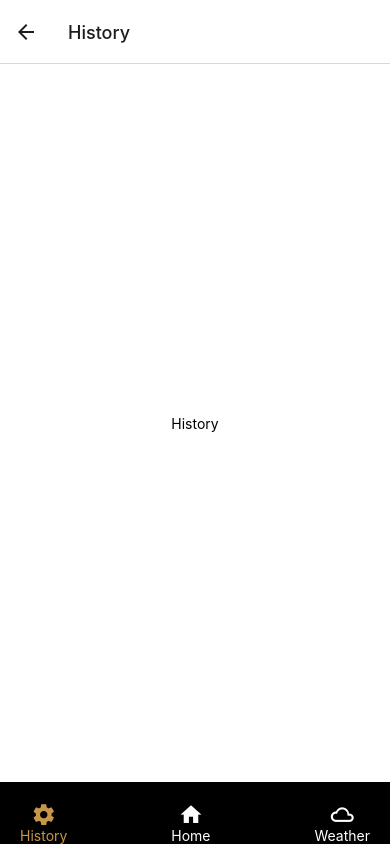
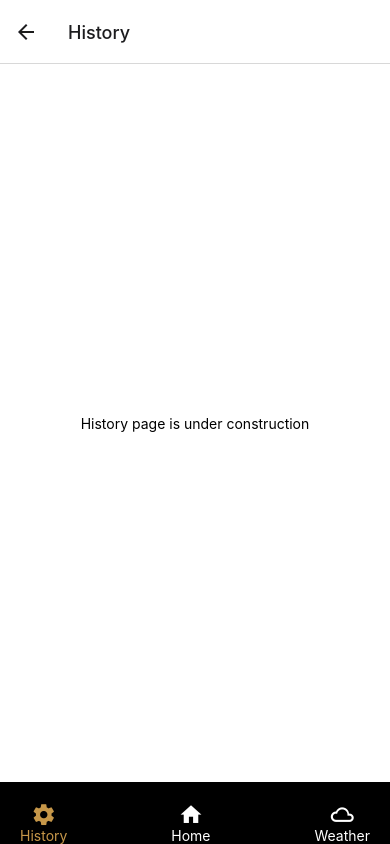
Before and after one commit to Nuss93/react-native-pedometer, a React Native app: screen /History in a window 390 px wide. Built offline with nearby package versions, Linux system fonts and the light colour scheme; no server answers.

Commit message:
FINAL COMMIT

```diff
--- a/src/NavigationScreens.js
+++ b/src/NavigationScreens.js
@@ -34,7 +34,7 @@ export default function NavigationScreens() {
 				// Saves coordinates into redux stores
 				dispatch(updateLocation(coords))
 
-				// Geths the weather details and stores in redux stores
+				// Gets the weather details and stores in redux stores
 				dispatch(getWeather(coords))
 			})
 		}
--- a/src/features/weatherSlice.js
+++ b/src/features/weatherSlice.js
@@ -1,9 +1,7 @@
 import { createSlice, createAsyncThunk } from "@reduxjs/toolkit";
 
 export const getWeather = createAsyncThunk('weather/getWeather', async (coords) => {
-    console.log('aaac', coords);
     return fetch(`https://api.open-meteo.com/v1/forecast?latitude=${coords.lat}&longitude=${coords.lng}&current_weather=true&timezone=auto&daily=rain_sum,temperature_2m_max,temperature_2m_min,weathercode&hourly=temperature_2m,weathercode`).then(res => {
-        console.log(coords);
         return res.json()
     })
 })
@@ -29,6 +27,4 @@ export const weatherSlice = createSlice({
     }
 })
 
-// export const { add, remove } = weatherSlice.actions
-// export const getWeatherData = (state) => state.weather.data
 export default weatherSlice.reducer;
--- a/src/screens/History.js
+++ b/src/screens/History.js
@@ -9,7 +9,7 @@ const sampleData = [
 export default function History() {
   return (
     <SafeAreaView style={{flex:1, backgroundColor: 'black'}}>
-        <View style={{flex:1, justifyContent:'center', alignItems:'center', backgroundColor:'#fff'}}><Text>History</Text></View>
+        <View style={{flex:1, justifyContent:'center', alignItems:'center', backgroundColor:'#fff'}}><Text>History page is under construction</Text></View>
         <BottomTabNav />
     </SafeAreaView>
   )
--- a/src/screens/Weather.js
+++ b/src/screens/Weather.js
@@ -24,7 +24,7 @@ export default function Weather() {
       </SafeAreaView>
     }
     if(loading === 'idle' && data.length  !== 0) {
-      display = <ScrollView style={{flex:1, backgroundColor:'#fff', ...styles.padding50}}>
+      display = <ScrollView style={{flex:1, backgroundColor:'#fff', ...styles.padding30}}>
         <View style={{...styles.weatherCard_header, justifyContent:'space-between', flexDirection:'row'}}>
           <View>
             <Text style={{...styles.fontLarge, ...styles.fontBold, color:'#fff'}}>{city}</Text>
```
